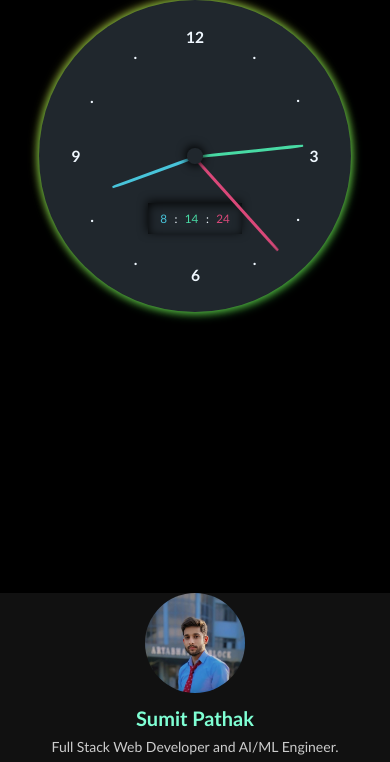
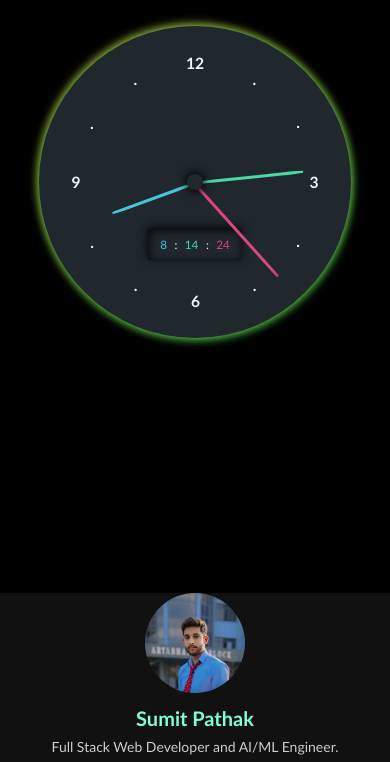
Before and after one commit to sumitpathak78/Clock, a plain HTML site: page index.html in a window 390 px wide. Shown: the top 762 px of the page. Drawn offline with Linux system fonts and the light colour scheme.

Commit message:
Update style.css

```diff
--- a/style.css
+++ b/style.css
@@ -41,6 +41,7 @@ body {
 
 .clock{
     position: relative;
+    margin-top: 10px;
     width: 40vw;
     height: 40vw;
     background-color: rgb(32, 39, 45);
@@ -130,6 +131,7 @@ body {
     .clock{
         width: 80vw;
         height: 80vw;
+        margin-top: 26px;
 
     }
     .num{
```
